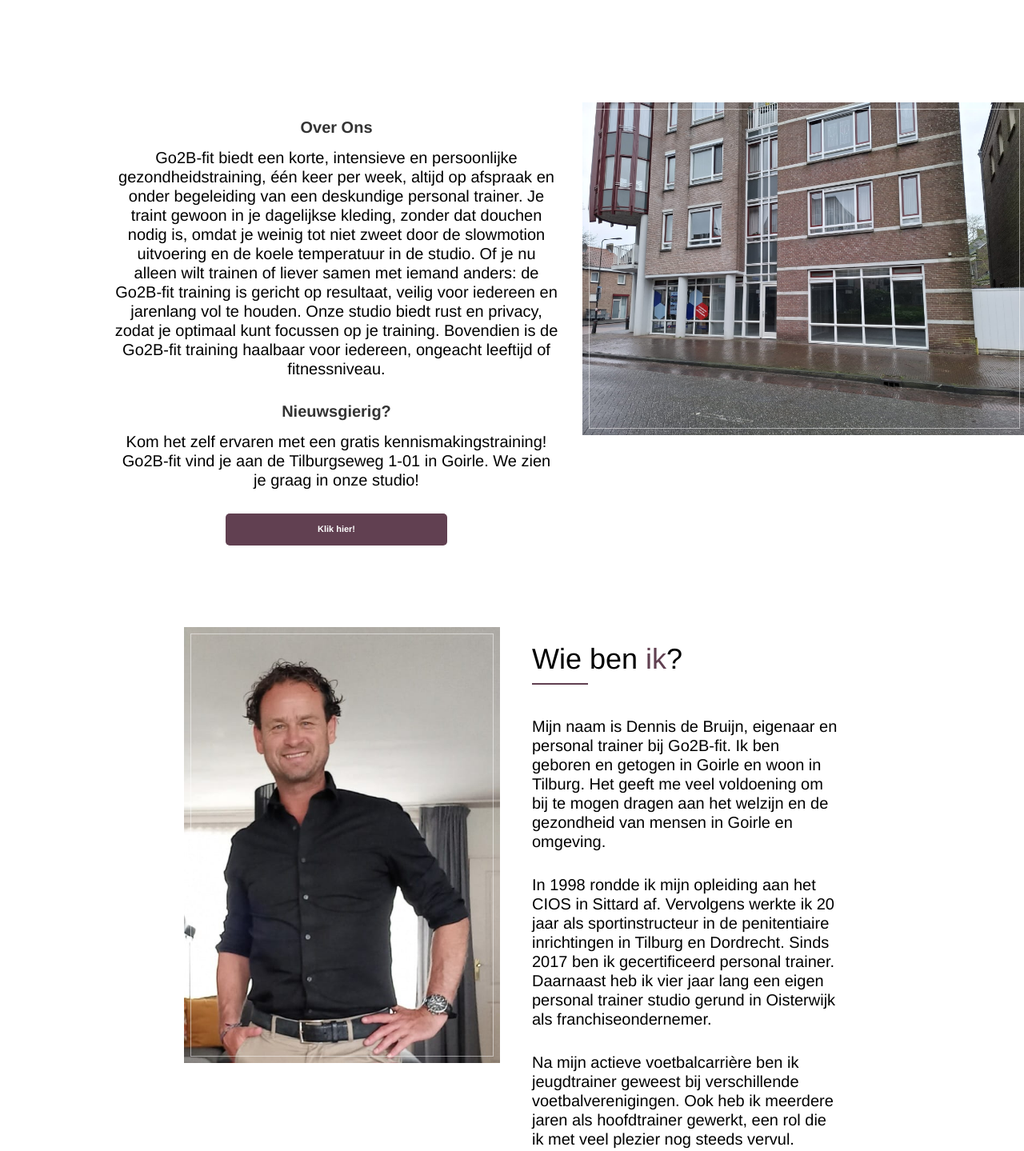
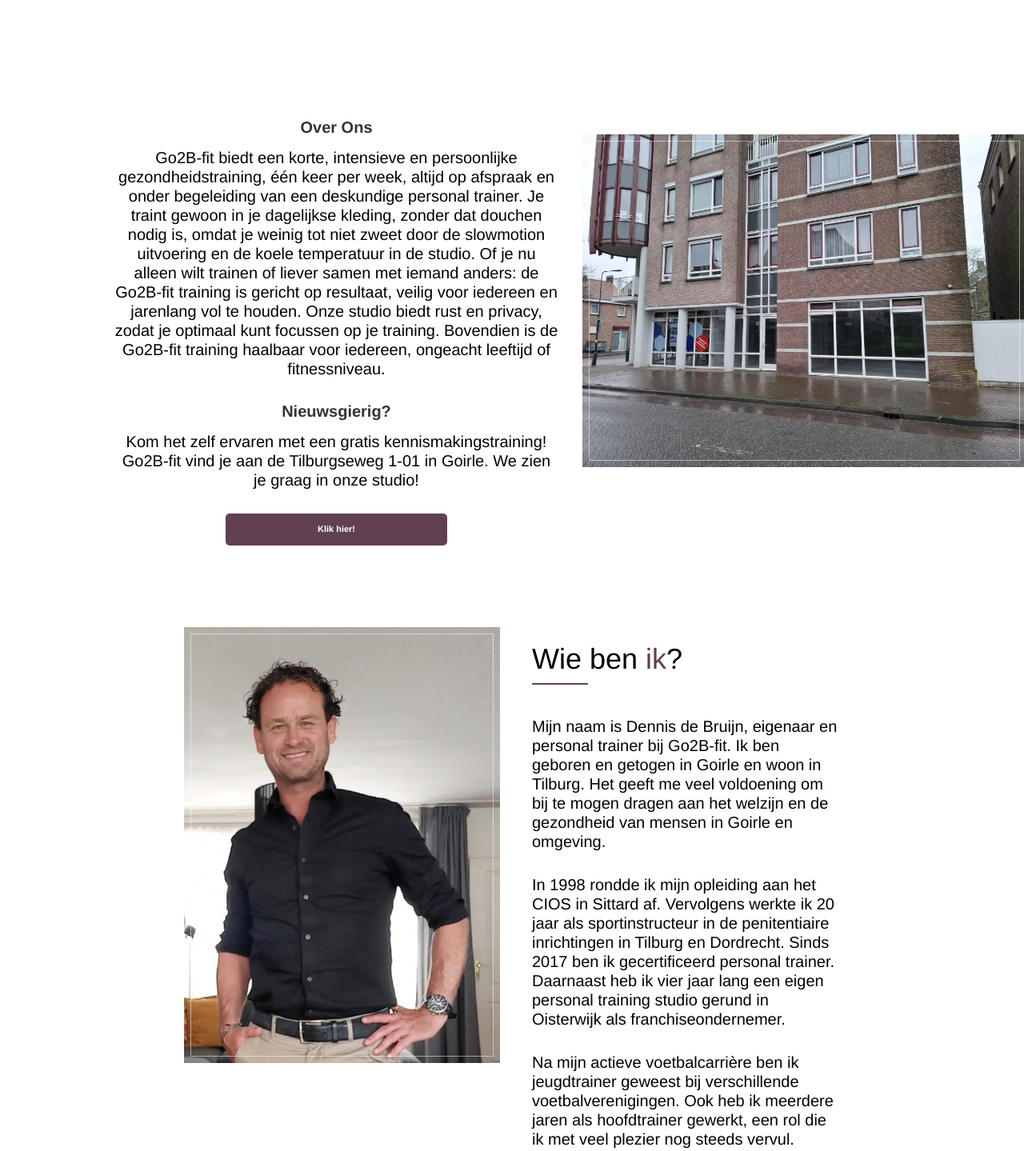
Before and after one commit to nickdebesten/website, a plain HTML site: page over-ons.html in a window 1280 px wide. Shown: the part 800-2239 px from the top of the page at 80% size. Drawn offline with nearby package versions, Linux system fonts and the light colour scheme.

Commit message:
Update over-ons.html

```diff
--- a/over-ons.html
+++ b/over-ons.html
@@ -90,7 +90,9 @@
             </p>
             <button id="scrollButton" class="btn btn-primary" style="height: 50%; width: 50%; background-color: #614051;">Klik hier!</button>
           </div>
-          <div class="col-xs-12 col-md-6 ">
+          <div class="col-xs-12 col-md-6 text-center">
+            <br>
+            <br>
             <div class="about-img"><img src="img/studio.jpeg" class="img-responsive" alt="" ></div>
           </div>
       </div>
@@ -111,7 +113,7 @@
               Mijn naam is Dennis de Bruijn, eigenaar en personal trainer bij Go2B-fit. Ik ben geboren en getogen in Goirle en woon in Tilburg. Het geeft me veel voldoening om bij te mogen dragen aan het welzijn en de gezondheid van mensen in Goirle en omgeving.
             </p>
             <p>
-              In 1998 rondde ik mijn opleiding aan het CIOS in Sittard af. Vervolgens werkte ik 20 jaar als sportinstructeur in de penitentiaire inrichtingen in Tilburg en Dordrecht. Sinds 2017 ben ik gecertificeerd personal trainer. Daarnaast heb ik vier jaar lang een eigen personal trainer studio gerund in Oisterwijk als franchiseondernemer.
+              In 1998 rondde ik mijn opleiding aan het CIOS in Sittard af. Vervolgens werkte ik 20 jaar als sportinstructeur in de penitentiaire inrichtingen in Tilburg en Dordrecht. Sinds 2017 ben ik gecertificeerd personal trainer. Daarnaast heb ik vier jaar lang een eigen personal training studio gerund in Oisterwijk als franchiseondernemer.
             </p>
             <p>
               Na mijn actieve voetbalcarrière ben ik jeugdtrainer geweest bij verschillende voetbalverenigingen. Ook heb ik meerdere jaren als hoofdtrainer gewerkt, een rol die ik met veel plezier nog steeds vervul.
```
